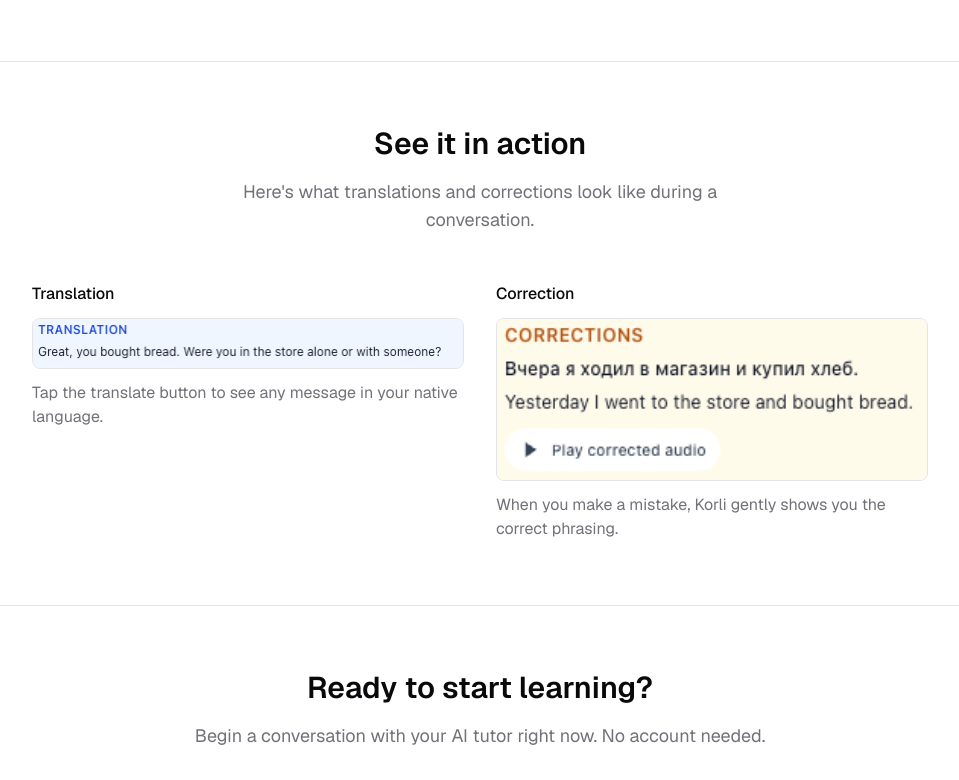
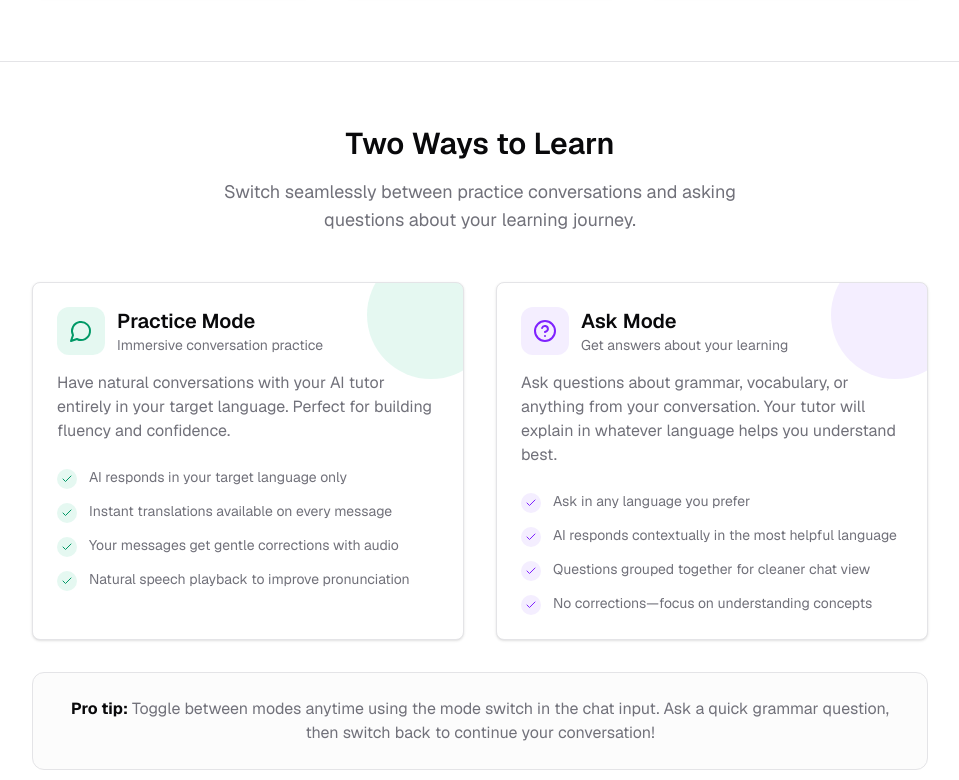
Before and after one commit to wiggam/korli-fe, a Next.js app: page /info in a window 1280 px wide. Shown: the part 1580-2360 px from the top of the page, without its empty margins (155-1114 px from the left). Built offline with nearby package versions, Linux system fonts and the light colour scheme.

Commit message:
feat(app): Update app information page for ask and practice

```diff
--- a/components/app-information.tsx
+++ b/components/app-information.tsx
@@ -9,11 +9,12 @@ import {
 	Volume2,
 	Mic,
 	Shield,
-	Moon,
-	Sun,
 	User,
 	GraduationCap,
 	ArrowRight,
+	MessageCircle,
+	CircleHelp,
+	Check,
 } from 'lucide-react';
 
 import { Button } from '@/components/ui/button';
@@ -186,6 +187,149 @@ export function AppInformation() {
 				<section className="border-b border-border px-4 py-16">
 					<div className="mx-auto max-w-4xl">
 						<h2 className="text-center text-2xl font-semibold text-foreground sm:text-3xl">
+							Two Ways to Learn
+						</h2>
+						<p className="mx-auto mt-4 max-w-xl text-center text-lg text-muted-foreground">
+							Switch seamlessly between practice conversations and asking
+							questions about your learning journey.
+						</p>
+
+						<div className="mt-12 grid gap-8 md:grid-cols-2">
+							<Card className="relative overflow-hidden border-border bg-card">
+								<div className="absolute right-0 top-0 h-32 w-32 translate-x-8 -translate-y-8 rounded-full bg-emerald-500/10" />
+								<CardContent className="relative p-6">
+									<div className="flex items-center gap-3">
+										<div className="flex h-12 w-12 items-center justify-center rounded-xl bg-emerald-500/10 text-emerald-600 dark:bg-emerald-500/20 dark:text-emerald-400">
+											<MessageCircle className="h-6 w-6" />
+										</div>
+										<div>
+											<h3 className="text-xl font-semibold text-foreground">
+												Practice Mode
+											</h3>
+											<p className="text-sm text-muted-foreground">
+												Immersive conversation practice
+											</p>
+										</div>
+									</div>
+
+									<p className="mt-4 text-muted-foreground">
+										Have natural conversations with your AI tutor entirely in
+										your target language. Perfect for building fluency and
+										confidence.
+									</p>
+
+									<ul className="mt-6 space-y-3">
+										<li className="flex items-start gap-3">
+											<div className="mt-0.5 flex h-5 w-5 flex-shrink-0 items-center justify-center rounded-full bg-emerald-500/10 text-emerald-600 dark:text-emerald-400">
+												<Check className="h-3 w-3" />
+											</div>
+											<span className="text-sm text-muted-foreground">
+												AI responds in your target language only
+											</span>
+										</li>
+										<li className="flex items-start gap-3">
+											<div className="mt-0.5 flex h-5 w-5 flex-shrink-0 items-center justify-center rounded-full bg-emerald-500/10 text-emerald-600 dark:text-emerald-400">
+												<Check className="h-3 w-3" />
+											</div>
+											<span className="text-sm text-muted-foreground">
+												Instant translations available on every message
+											</span>
+										</li>
+										<li className="flex items-start gap-3">
+											<div className="mt-0.5 flex h-5 w-5 flex-shrink-0 items-center justify-center rounded-full bg-emerald-500/10 text-emerald-600 dark:text-emerald-400">
+												<Check className="h-3 w-3" />
+											</div>
+											<span className="text-sm text-muted-foreground">
+												Your messages get gentle corrections with audio
+											</span>
+										</li>
+										<li className="flex items-start gap-3">
+											<div className="mt-0.5 flex h-5 w-5 flex-shrink-0 items-center justify-center rounded-full bg-emerald-500/10 text-emerald-600 dark:text-emerald-400">
+												<Check className="h-3 w-3" />
+											</div>
+											<span className="text-sm text-muted-foreground">
+												Natural speech playback to improve pronunciation
+											</span>
+										</li>
+									</ul>
+								</CardContent>
+							</Card>
+
+							<Card className="relative overflow-hidden border-border bg-card">
+								<div className="absolute right-0 top-0 h-32 w-32 translate-x-8 -translate-y-8 rounded-full bg-violet-500/10" />
+								<CardContent className="relative p-6">
+									<div className="flex items-center gap-3">
+										<div className="flex h-12 w-12 items-center justify-center rounded-xl bg-violet-500/10 text-violet-600 dark:bg-violet-500/20 dark:text-violet-400">
+											<CircleHelp className="h-6 w-6" />
+										</div>
+										<div>
+											<h3 className="text-xl font-semibold text-foreground">
+												Ask Mode
+											</h3>
+											<p className="text-sm text-muted-foreground">
+												Get answers about your learning
+											</p>
+										</div>
+									</div>
+
+									<p className="mt-4 text-muted-foreground">
+										Ask questions about grammar, vocabulary, or anything from
+										your conversation. Your tutor will explain in whatever
+										language helps you understand best.
+									</p>
+
+									<ul className="mt-6 space-y-3">
+										<li className="flex items-start gap-3">
+											<div className="mt-0.5 flex h-5 w-5 flex-shrink-0 items-center justify-center rounded-full bg-violet-500/10 text-violet-600 dark:text-violet-400">
+												<Check className="h-3 w-3" />
+											</div>
+											<span className="text-sm text-muted-foreground">
+												Ask in any language you prefer
+											</span>
+										</li>
+										<li className="flex items-start gap-3">
+											<div className="mt-0.5 flex h-5 w-5 flex-shrink-0 items-center justify-center rounded-full bg-violet-500/10 text-violet-600 dark:text-violet-400">
+												<Check className="h-3 w-3" />
+											</div>
+											<span className="text-sm text-muted-foreground">
+												AI responds contextually in the most helpful language
+											</span>
+										</li>
+										<li className="flex items-start gap-3">
+											<div className="mt-0.5 flex h-5 w-5 flex-shrink-0 items-center justify-center rounded-full bg-violet-500/10 text-violet-600 dark:text-violet-400">
+												<Check className="h-3 w-3" />
+											</div>
+											<span className="text-sm text-muted-foreground">
+												Questions grouped together for cleaner chat view
+											</span>
+										</li>
+										<li className="flex items-start gap-3">
+											<div className="mt-0.5 flex h-5 w-5 flex-shrink-0 items-center justify-center rounded-full bg-violet-500/10 text-violet-600 dark:text-violet-400">
+												<Check className="h-3 w-3" />
+											</div>
+											<span className="text-sm text-muted-foreground">
+												No corrections—focus on understanding concepts
+											</span>
+										</li>
+									</ul>
+								</CardContent>
+							</Card>
+						</div>
+
+						<div className="mt-8 rounded-xl border border-border bg-muted/30 p-6">
+							<p className="text-center text-muted-foreground">
+								<strong className="text-foreground">Pro tip:</strong> Toggle
+								between modes anytime using the mode switch in the chat input.
+								Ask a quick grammar question, then switch back to continue your
+								conversation!
+							</p>
+						</div>
+					</div>
+				</section>
+
+				<section className="border-b border-border px-4 py-16">
+					<div className="mx-auto max-w-4xl">
+						<h2 className="text-center text-2xl font-semibold text-foreground sm:text-3xl">
 							See it in action
 						</h2>
 						<p className="mx-auto mt-4 max-w-xl text-center text-lg text-muted-foreground">
```
